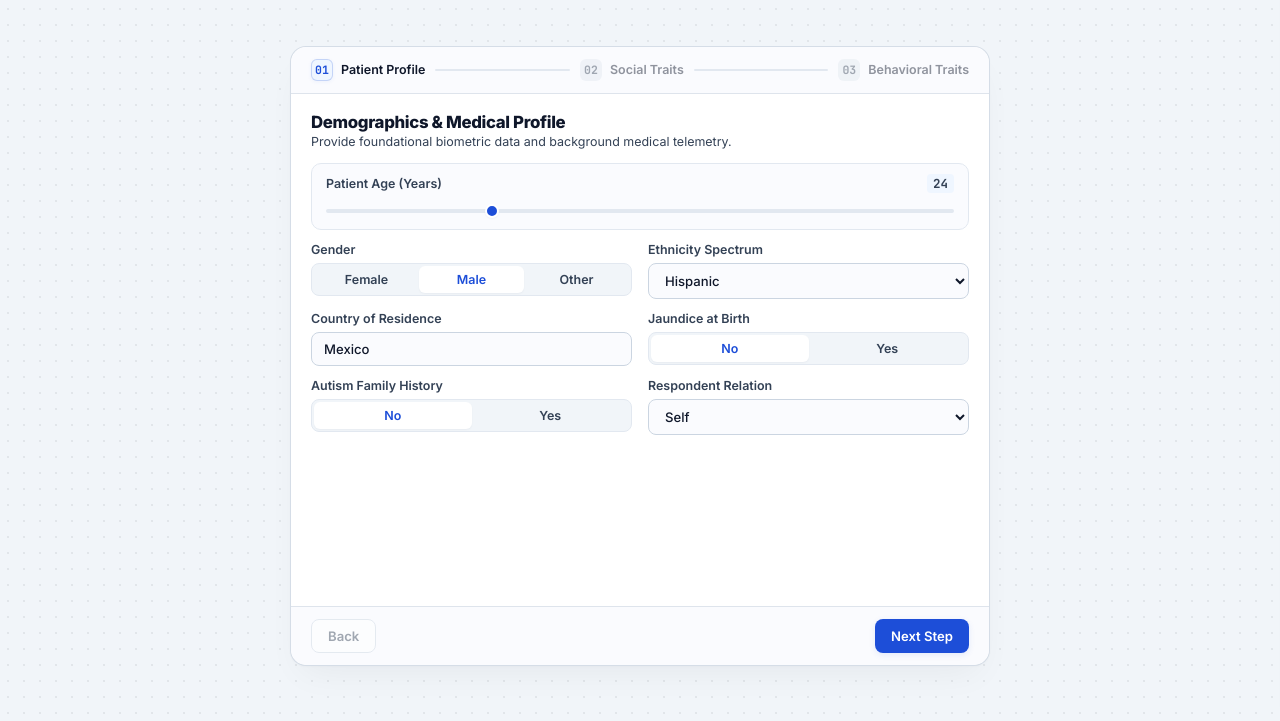
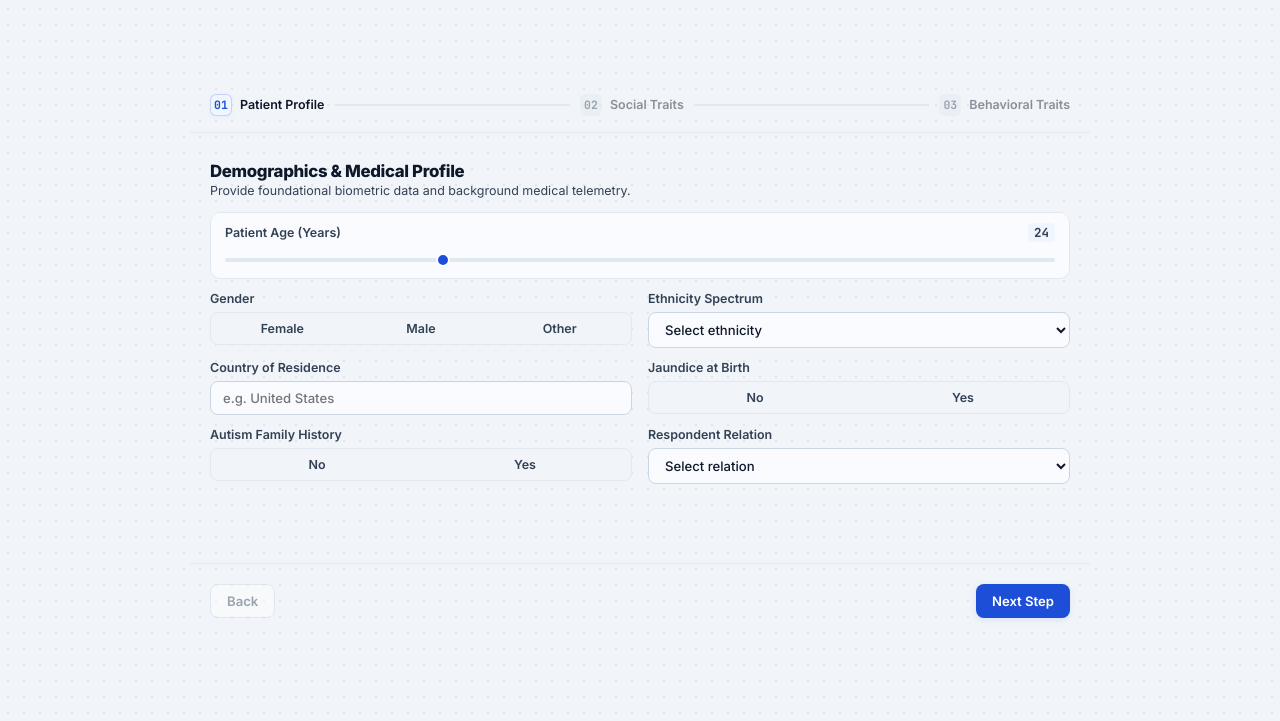
Before and after one commit to mvmohitverma31/ASD-Detection, a plain HTML site: page frontend/index.html in a window 1280 px wide. Shown: the part 79-800 px from the top of the page. Drawn offline with Linux system fonts and the light colour scheme.

Commit message:
fix: updated wording, removed default form selections, and blended UI card with background

```diff
--- a/frontend/index.html
+++ b/frontend/index.html
@@ -93,26 +93,26 @@
                       <input type="radio" name="gender" id="gender-f" value="f">
                       <label for="gender-f">Female</label>
 
-                      <input type="radio" name="gender" id="gender-m" value="m" checked>
+                      <input type="radio" name="gender" id="gender-m" value="m">
                       <label for="gender-m">Male</label>
 
                       <input type="radio" name="gender" id="gender-other" value="other">
                       <label for="gender-other">Other</label>
                     </div>
-                    <input type="hidden" id="gender" value="m" required>
+                    <input type="hidden" id="gender" value="" required>
                   </div>
 
                   <div class="field-item">
                     <span>Ethnicity Spectrum</span>
                     <select id="ethnicity" required>
-                      <option value="" disabled>Select ethnicity</option>
+                      <option value="" disabled selected>Select ethnicity</option>
                       <option value="White-European">White-European</option>
                       <option value="Latino">Latino</option>
                       <option value="Middle Eastern">Middle Eastern</option>
                       <option value="Asian">Asian</option>
                       <option value="Black">Black</option>
                       <option value="South Asian">South Asian</option>
-                      <option value="Hispanic" selected>Hispanic</option>
+                      <option value="Hispanic">Hispanic</option>
                       <option value="Turkish">Turkish</option>
                       <option value="Pasifika">Pasifika</option>
                       <option value="Others">Others</option>
@@ -121,38 +121,38 @@
 
                   <div class="field-item">
                     <span>Country of Residence</span>
-                    <input id="contry_of_res" type="text" placeholder="e.g. United States" value="Mexico" required>
+                    <input id="contry_of_res" type="text" placeholder="e.g. United States" value="" required>
                   </div>
 
                   <div class="field-item">
                     <span>Jaundice at Birth</span>
                     <div class="segmented-control" id="jaundice-group">
-                      <input type="radio" name="jundice" id="jaundice-no" value="no" checked>
+                      <input type="radio" name="jundice" id="jaundice-no" value="no">
                       <label for="jaundice-no">No</label>
 
                       <input type="radio" name="jundice" id="jaundice-yes" value="yes">
                       <label for="jaundice-yes">Yes</label>
                     </div>
-                    <input type="hidden" id="jundice" value="no" required>
+                    <input type="hidden" id="jundice" value="" required>
                   </div>
 
                   <div class="field-item">
                     <span>Autism Family History</span>
                     <div class="segmented-control" id="austim-group">
-                      <input type="radio" name="austim" id="austim-no" value="no" checked>
+                      <input type="radio" name="austim" id="austim-no" value="no">
                       <label for="austim-no">No</label>
 
                       <input type="radio" name="austim" id="austim-yes" value="yes">
                       <label for="austim-yes">Yes</label>
                     </div>
-                    <input type="hidden" id="austim" value="no" required>
+                    <input type="hidden" id="austim" value="" required>
                   </div>
 
                   <div class="field-item">
                     <span>Respondent Relation</span>
                     <select id="relation" required>
-                      <option value="" disabled>Select relation</option>
-                      <option value="Self" selected>Self</option>
+                      <option value="" disabled selected>Select relation</option>
+                      <option value="Self">Self</option>
                       <option value="Parent">Parent</option>
                       <option value="Health care professional">Health professional</option>
                       <option value="Relative">Relative</option>
--- a/frontend/script.js
+++ b/frontend/script.js
@@ -78,7 +78,7 @@ function renderQuestionnaire() {
         <strong>${q.text}</strong>
       </div>
       <div class="segmented-control" id="Q${q.id}-group">
-        <input type="radio" name="A${q.id}_Score" id="A${q.id}-no" value="0" checked>
+        <input type="radio" name="A${q.id}_Score" id="A${q.id}-no" value="0">
         <label for="A${q.id}-no">No</label>
 
         <input type="radio" name="A${q.id}_Score" id="A${q.id}-yes" value="1">
@@ -317,7 +317,7 @@ function renderDiagnosticsReport(payload, data) {
 
       <!-- Tiny Footnote Disclaimer (Replaces Bulky Disclaimer Panels) -->
       <footer class="telemetry-footnote">
-        *Unified Support Telemetry compiled. Not a definitive clinical diagnosis. Please consult a qualified psychiatrist or medical professional for full diagnostic testing.
+        *This diagnosis is just based on machine learning techniques, please consult a qualified medical professional for an actual diagnosis.
       </footer>
     </article>
   `;
@@ -388,6 +388,15 @@ async function runDiagnostics(event) {
     return;
   }
 
+  // Validate that all questions are answered
+  for (let idx = 1; idx <= 10; idx += 1) {
+    const radio = document.querySelector(`input[name="A${idx}_Score"]:checked`);
+    if (!radio) {
+      alert("Please answer all questions before proceeding.");
+      return;
+    }
+  }
+
   const payload = getPayload();
 
   submitButton.disabled = true;
--- a/frontend/style.css
+++ b/frontend/style.css
@@ -61,16 +61,15 @@ body {
   background-size: 16px 16px;
 }
 
-/* App Master Container: Compact Centered Dashboard */
+/* App Master Container: Full Width Dashboard */
 .app-container {
   display: flex;
   flex-direction: column;
   height: 100vh;
   width: 100vw;
-  max-width: 1240px; /* Constrain width to prevent over-stretching and 'zoomed' feel */
-  margin: 0 auto;
-  padding: 12px;
-  gap: 12px;
+  margin: 0;
+  padding: 16px;
+  gap: 16px;
 }
 
 /* --- Header Section --- */
@@ -167,10 +166,14 @@ body {
 
 .unified-card-3d {
   width: 100%;
-  max-width: 700px;
-  height: 620px; /* Fixed height for smooth transitions */
+  max-width: 900px; /* Wider, but still readable */
+  height: auto;
+  min-height: 70vh;
   position: relative;
   overflow: hidden;
+  background: transparent;
+  border: none;
+  box-shadow: none;
 }
 
 .unified-state {
@@ -198,16 +201,11 @@ body {
 
 /* 3D Skeuomorphic Container Styling */
 .workspace-pane {
-  background: var(--bg-card);
-  border: 1px solid rgba(203, 213, 225, 0.8);
-  border-radius: 16px;
-  box-shadow: var(--shadow-clinical);
   display: flex;
   flex-direction: column;
-  min-height: 0; /* Contain children */
   transition: transform 0.15s ease-out, box-shadow 0.15s ease-out;
   transform-style: preserve-3d;
-  perspective: 1200px; /* Deeper 3D viewport perspective */
+  perspective: 1200px;
 }
 
 /* --- Left Panel: Wizard Form --- */
@@ -222,10 +220,9 @@ body {
   display: flex;
   align-items: center;
   justify-content: space-between;
-  padding: 12px 20px;
-  border-bottom: 1px solid rgba(203, 213, 225, 0.6);
-  background: #fafbfe;
-  border-radius: 16px 16px 0 0;
+  padding: 16px 20px;
+  margin-bottom: 10px;
+  border-bottom: 1px solid rgba(203, 213, 225, 0.4);
 }
 
 .step-node {
@@ -526,10 +523,9 @@ input[type="range"]::-webkit-slider-thumb:hover {
 .wizard-actions {
   display: flex;
   justify-content: space-between;
-  padding: 12px 20px;
-  border-top: 1px solid rgba(203, 213, 225, 0.6);
-  background: #fafbfe;
-  border-radius: 0 0 16px 16px;
+  padding: 20px;
+  margin-top: 10px;
+  border-top: 1px solid rgba(203, 213, 225, 0.4);
 }
 
 /* Buttons System */
@@ -827,11 +823,9 @@ input[type="range"]::-webkit-slider-thumb:hover {
   align-items: center;
   text-align: center;
   width: 100%;
-  background: var(--bg-card);
-  border: 1px solid rgba(203, 213, 225, 0.8);
+  background: transparent;
   padding: 20px;
-  border-radius: 16px;
-  box-shadow: var(--shadow-clinical);
+  position: relative;
   gap: 14px;
 }
 
```
